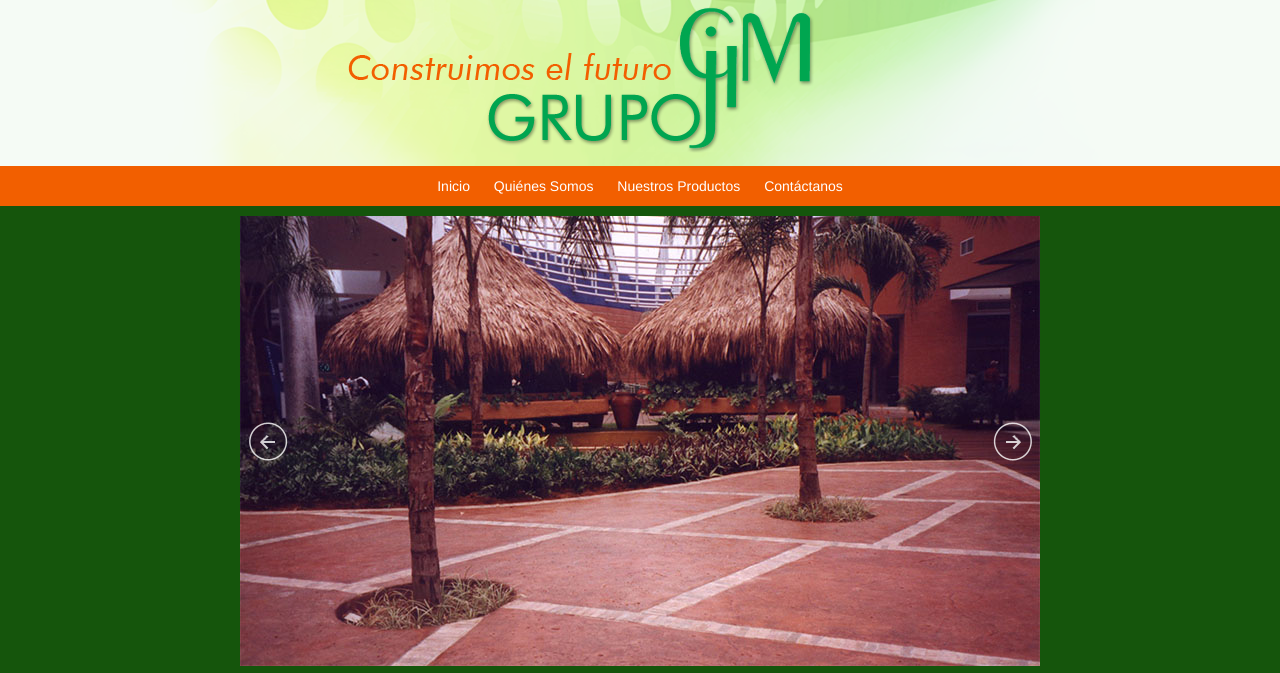
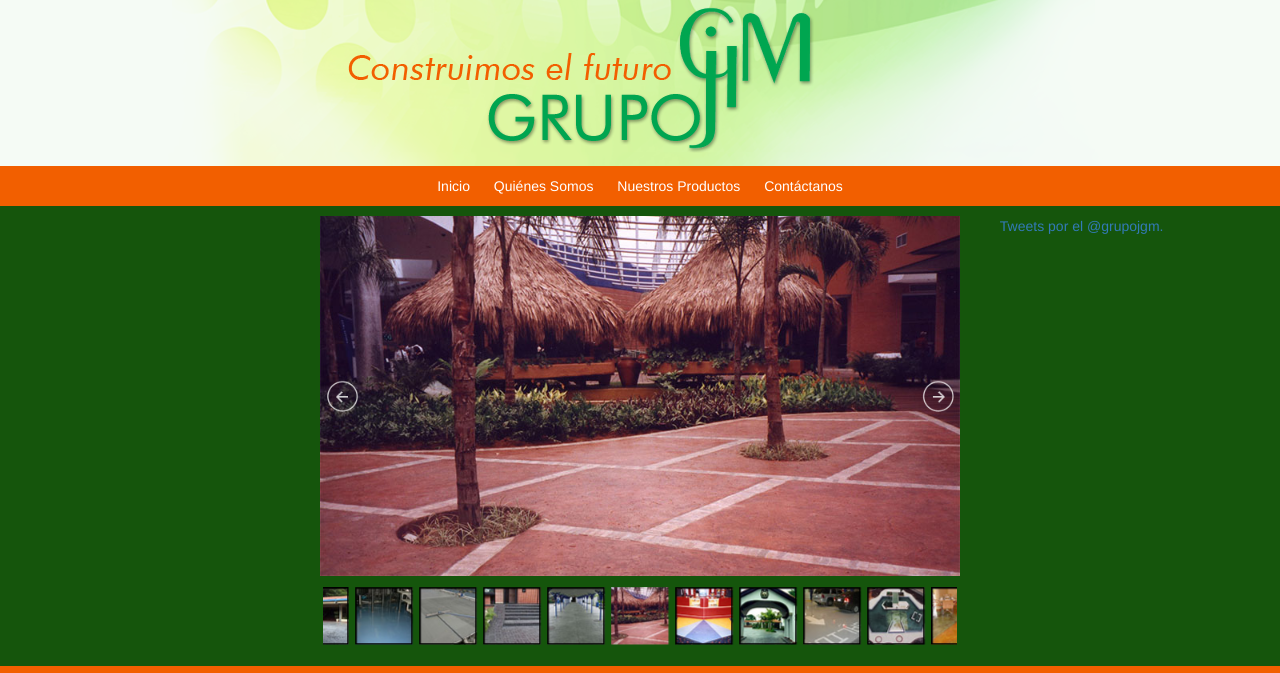
Before and after one commit to JDSDigital/grupo-jgm.com, a plain HTML site: page index.html in a window 1280 px wide. Shown: the top 673 px of the page. Drawn offline with Linux system fonts and the light colour scheme.

Commit message:
Add a twitter widget

```diff
--- a/index.html
+++ b/index.html
@@ -33,7 +33,11 @@
 	</div>
 
 	<main class="center-block">
+		<div class="row row-centered">
 
+
+
+			<div class="col-xs-6 col-xs-offset-3 col-centered">
 				<div id="jssor_1" style="position: relative; margin: 0 auto; top: 0px; left: 0px; width: 800px; height: 550px; overflow: hidden; visibility: hidden;">
 		        <!-- Loading Screen -->
 		        <div data-u="loading" style="position: absolute; top: 0px; left: 0px;">
@@ -120,10 +124,17 @@
 		        <span data-u="arrowleft" class="jssora05l" style="top:205px;left:8px;width:40px;height:40px;"></span>
 		        <span data-u="arrowright" class="jssora05r" style="top:205px;right:8px;width:40px;height:40px;"></span>
 		    </div>
+
 				<script>
 						jssor_1_slider_init();
 				</script>
 
+			</div>
+			<div class="col-xs-2">
+				<a class="twitter-timeline" href="https://twitter.com/grupojgm" data-widget-id="737806642457251840"  width="200" height="450">Tweets por el @grupojgm.</a>
+				<script>!function(d,s,id){var js,fjs=d.getElementsByTagName(s)[0],p=/^http:/.test(d.location)?'http':'https';if(!d.getElementById(id)){js=d.createElement(s);js.id=id;js.src=p+"://platform.twitter.com/widgets.js";fjs.parentNode.insertBefore(js,fjs);}}(document,"script","twitter-wjs");</script>
+			</div>
+		</div>
 	</main>
 
 	<div class="row">
```
Lines whose indentation alone changed are shown as unchanged.
